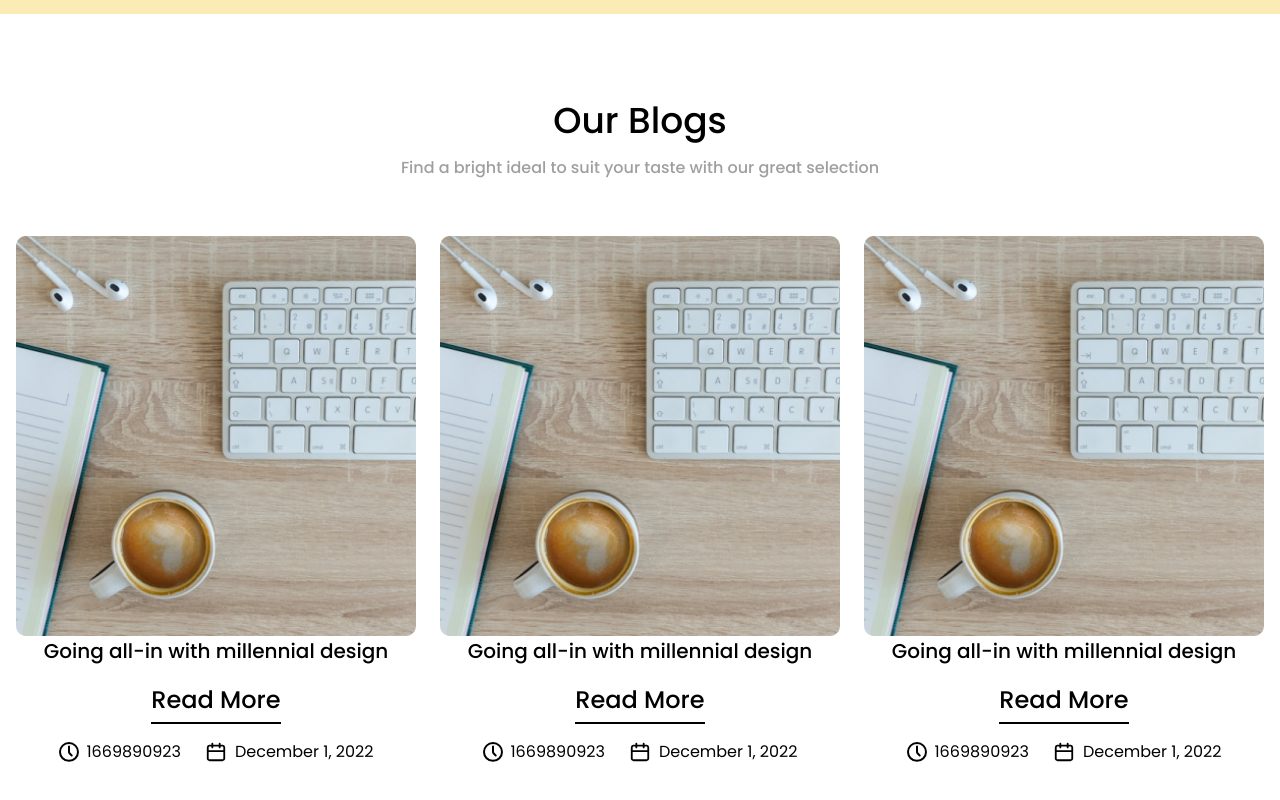
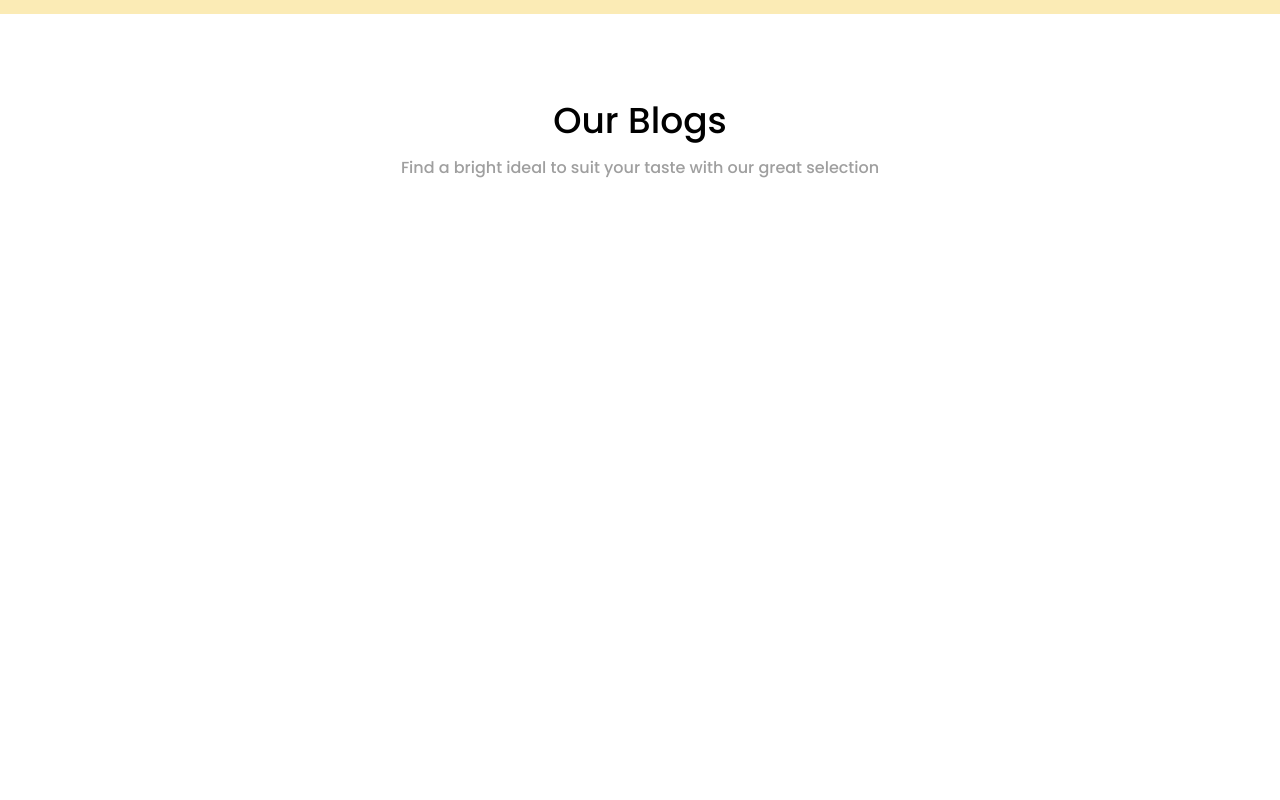
Before and after one commit to abii19/ecommerce-test-app, a React (Create React App) app: page / in a window 1280 px wide. Shown: the part 912-1712 px from the top of the page. After the commit the page ends 1228 px from the top, so only its background shows below. Built offline with nearby package versions, Linux system fonts and the light colour scheme.

Commit message:
Props drilling completed

```diff
--- a/src/App.js
+++ b/src/App.js
@@ -1,3 +1,4 @@
+import { useState } from "react";
 import { Route, Routes } from "react-router-dom";
 import Layout from "./components/layouts/Layout";
 import BlogsPage from "./components/pages/blogs";
@@ -5,13 +6,26 @@ import HomePage from "./components/pages/home";
 import ShopPage from "./components/pages/shop";
 
 const App = () => {
+  const [datas, setDatas] = useState([]);
+  const [id, setId] = useState(1);
+
   return (
     <>
       <Routes>
         <Route path="/" element={<Layout />}>
-          <Route index element={<HomePage />} />
+          <Route index element={<HomePage datas={datas} />} />
           <Route path="/shop" element={<ShopPage />} />
-          <Route path="/blogs" element={<BlogsPage />} />
+          <Route
+            path="/blogs"
+            element={
+              <BlogsPage
+                datas={datas}
+                setDatas={setDatas}
+                id={id}
+                setId={setId}
+              />
+            }
+          />
         </Route>
       </Routes>
     </>
--- a/src/components/pages/blogs/index.jsx
+++ b/src/components/pages/blogs/index.jsx
@@ -1,7 +1,7 @@
 import { useState } from "react";
 import { Button } from "../../shared";
 
-const BlogsPage = () => {
+const BlogsPage = ({ datas, setDatas, id, setId }) => {
   const initialState = {
     title: "",
     subTitle: "",
@@ -10,8 +10,8 @@ const BlogsPage = () => {
   };
 
   const [values, setValues] = useState(initialState);
-  const [datas, setDatas] = useState([]);
-  const [id, setId] = useState(1);
+  // const [datas, setDatas] = useState([]);
+  // const [id, setId] = useState(1);
   const [isEdit, setIsEdit] = useState(false);
 
   const handleChange = (e) => {
--- a/src/components/pages/home/Blogs.jsx
+++ b/src/components/pages/home/Blogs.jsx
@@ -2,7 +2,12 @@ import React from "react";
 import { BlogsCard } from "../../shared";
 import * as Images from "../../../assets/images";
 
-const Blogs = () => {
+//[] title: "", subTitle: "", description: "", author: ""
+
+//{datas: []}
+
+const Blogs = ({ datas }) => {
+  console.log(datas);
   return (
     <>
       <section className="py-20">
@@ -13,7 +18,16 @@ const Blogs = () => {
           </p>
           {/* Blogs Content */}
           <div className="grid md:grid-cols-2 lg:grid-cols-3 gap-6">
-            <BlogsCard
+            {datas.map((data) => {
+              return (
+                <BlogsCard
+                  img={Images.Blog1Img}
+                  title={data.title}
+                  created_at={1669890923}
+                />
+              );
+            })}
+            {/* <BlogsCard
               img={Images.Blog1Img}
               title="Going all-in with millennial design"
               created_at={1669890923}
@@ -27,7 +41,7 @@ const Blogs = () => {
               img={Images.Blog3Img}
               title="Going all-in with millennial design"
               created_at="1669890923"
-            />
+            /> */}
           </div>
         </div>
       </section>
--- a/src/components/pages/home/index.jsx
+++ b/src/components/pages/home/index.jsx
@@ -1,11 +1,13 @@
 import Blogs from "./Blogs";
 import HeroSection from "./HeroSection";
 
-const HomePage = () => {
+// {datas: []}
+
+const HomePage = (props) => {
   return (
     <>
       <HeroSection />
-      <Blogs />
+      <Blogs datas={props.datas} />
     </>
   );
 };
```
